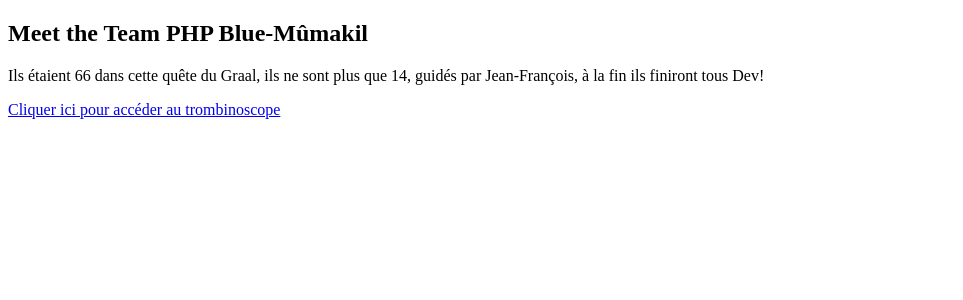
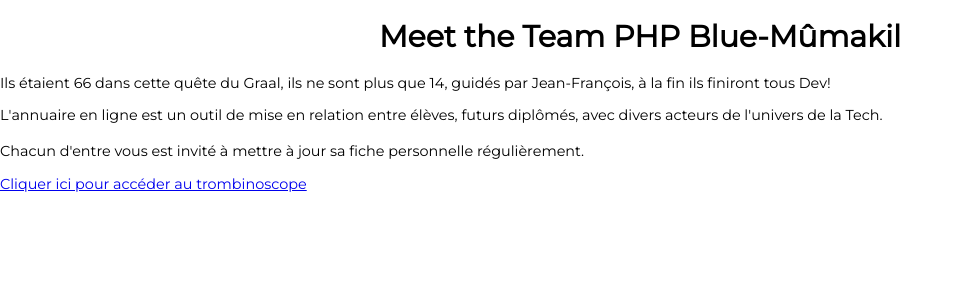
Before and after one commit to Flow78300/wcsDirectory, a PHP site: page / in a window 1280 px wide. Shown: the top 300 px of the page, without its empty margins (0-963 px from the left). Run offline with PHP 8.4, Linux system fonts and the light colour scheme.

Commit message:
modif fichier index.php et ajout de assets/style.css

```diff
--- /dev/null
+++ b/assets/style.css
@@ -0,0 +1,14 @@
+@import url('https://fonts.googleapis.com/css2?family=Montserrat&display=swap');
+
+body {
+    margin:0;
+    padding:0;
+    font-family: 'Montserrat', sans-serif;
+    font-size: 0.9rem;
+}
+
+h1 {
+    font-size: 1.875rem;
+    line-height: 0.8;
+    text-align: center;
+}
--- a/index.php
+++ b/index.php
@@ -1,13 +1,17 @@
 <!DOCTYPE html>
 <html lang="en">
+
 <head>
     <meta charset="UTF-8">
     <meta http-equiv="X-UA-Compatible" content="IE=edge">
     <meta name="viewport" content="width=device-width, initial-scale=1.0">
     <title>WCS Directory Home page</title>
+    <link rel="stylesheet" href="assets/style.css">
 </head>
+
 <body>
     <?php include '_header.php' ?>
+    <main>
         <section class="WCS-img"></section>
 
         <section class="presentation-text">
@@ -15,11 +19,19 @@
             <p>Ils étaient 66 dans cette quête du Graal, ils ne sont plus que 14,
                 guidés par Jean-François, à la fin ils finiront tous Dev!
             </p>
+
+            <p>L'annuaire en ligne est un outil de mise en relation entre élèves, futurs diplômés, avec divers acteurs de l'univers de la Tech.</br>
+                </br>
+                Chacun d'entre vous est invité à mettre à jour sa fiche personnelle régulièrement. </br>
+            </p>
+
         </section>
         <section class="links-trombi">
             <a href="#">Cliquer ici pour accéder au trombinoscope</a>
         </section>
+    </main>
 
     <?php include '_footer.php' ?>
 </body>
+
 </html>
```
Lines whose indentation alone changed are shown as unchanged.
